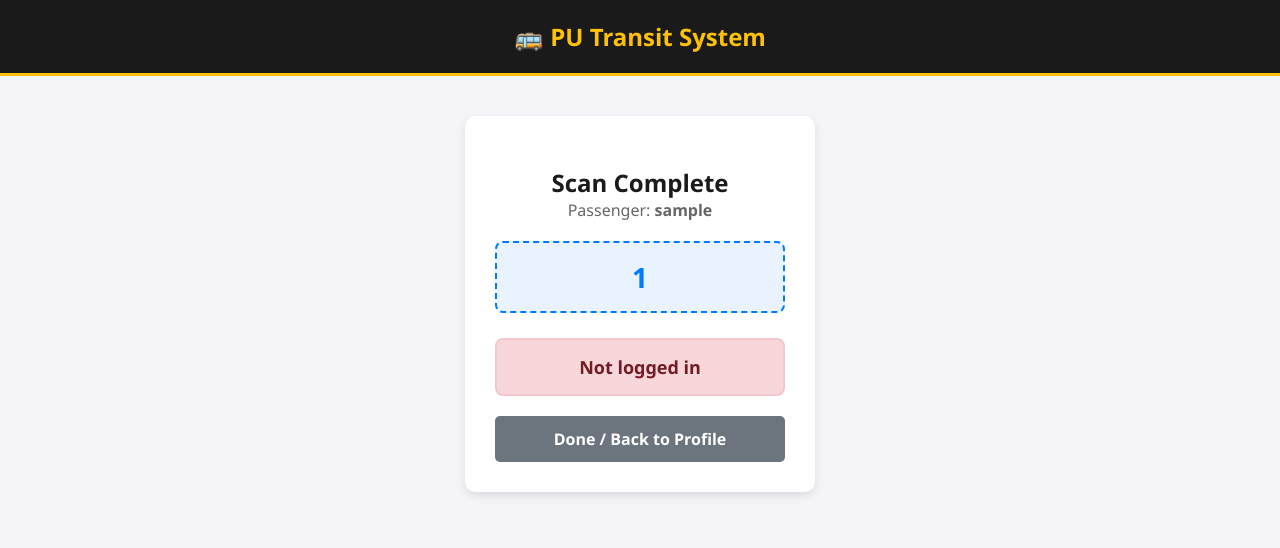
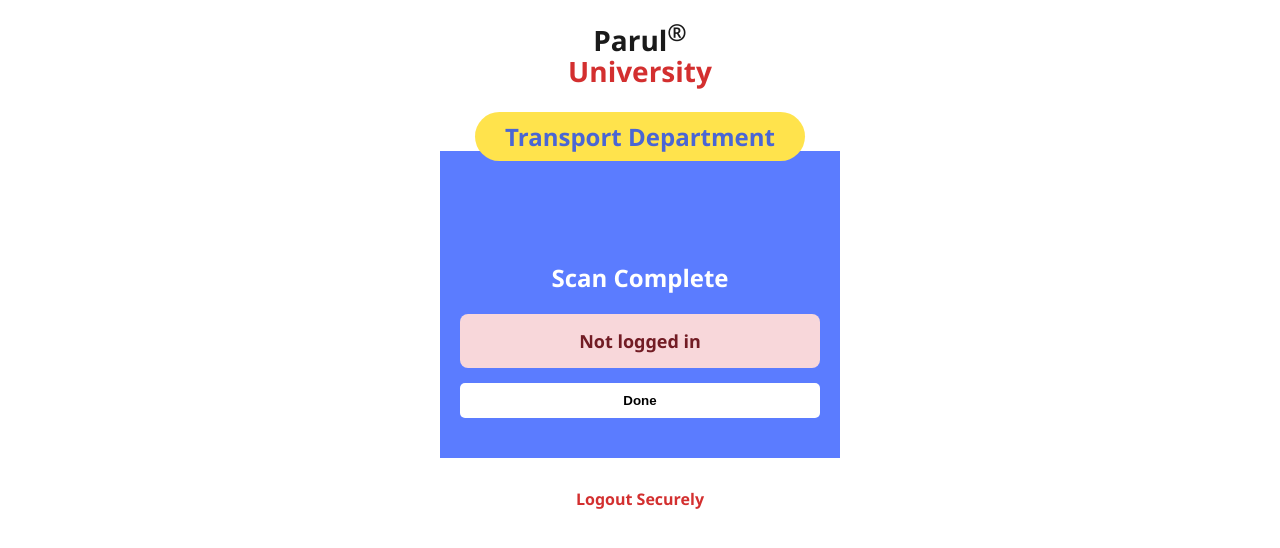
Before and after one commit to Kashyap42576/transit-app, a Flask app: template templates/dashboard.html in a window 1280 px wide. Shown: the top 548 px of the page. Run offline with Flask 3, Linux system fonts and the light colour scheme; the template is opened without the code that fills it: most values are stand-ins (such as "Sample title", 1, 10 or a date in 2020); grey boxes marked "Sample" are stand-in pictures.

Commit message:
Update dashboard.html

```diff
--- a/templates/dashboard.html
+++ b/templates/dashboard.html
@@ -5,32 +5,100 @@
     <meta name="viewport" content="width=device-width, initial-scale=1">
     <script src="https://unpkg.com/html5-qrcode" type="text/javascript"></script>
     <style>
-        body { font-family: 'Segoe UI', Tahoma, Geneva, Verdana, sans-serif; background-color: #f4f4f9; margin: 0; padding: 0; text-align: center; }
-        .nav { background: #1a1a1a; padding: 20px; color: #ffc107; font-size: 24px; font-weight: bold; border-bottom: 3px solid #ffc107;}
-        .content { padding: 40px 20px; }
-        .card { background: white; padding: 30px; border-radius: 10px; box-shadow: 0 4px 10px rgba(0,0,0,0.1); display: inline-block; max-width: 90%; width: 350px; box-sizing: border-box; }
-        .logout-btn { display: inline-block; background: #dc3545; color: white; padding: 12px 25px; text-decoration: none; border-radius: 5px; font-weight: bold; margin-top: 20px; width: 100%; box-sizing: border-box;}
-        .flash-message { background: #d4edda; color: #155724; padding: 10px; border-radius: 5px; margin-bottom: 15px; border: 1px solid #c3e6cb; font-weight: bold;}
+        body { font-family: 'Segoe UI', Tahoma, Geneva, Verdana, sans-serif; background-color: #ffffff; margin: 0; padding: 0; text-align: center; }
 
-        /* Boarding Specific UI */
-        .bus-id { font-size: 28px; color: #007bff; font-weight: bold; margin: 20px 0; background: #e9f2ff; padding: 15px; border-radius: 8px; border: 2px dashed #007bff;}
-        .confirm-btn { background: #007bff; color: white; border: none; padding: 15px 30px; font-size: 20px; font-weight: bold; border-radius: 8px; cursor: pointer; width: 100%; box-shadow: 0 4px 6px rgba(0,0,0,0.2); }
-        .confirm-btn:active { transform: scale(0.98); }
-        .result-box { margin-top: 25px; padding: 15px; border-radius: 8px; font-weight: bold; font-size: 18px; display: none; }
-        .success { background: #d4edda; color: #155724; border: 2px solid #c3e6cb; }
-        .error { background: #f8d7da; color: #721c24; border: 2px solid #f5c6cb; }
-        .loader { border: 4px solid #f3f3f3; border-top: 4px solid #3498db; border-radius: 50%; width: 40px; height: 40px; animation: spin 1s linear infinite; margin: 20px auto; }
+        /* University Header Styling */
+        .uni-header { padding: 20px 10px 10px; }
+        .uni-logo-text { font-size: 28px; font-weight: bold; line-height: 1.1; }
+        .uni-black { color: #1a1a1a; }
+        .uni-red { color: #d32f2f; }
+
+        /* Yellow Pill Title */
+        .transport-pill {
+            background: #ffe34c;
+            color: #4a66d4;
+            font-size: 24px;
+            font-weight: 900;
+            padding: 8px 30px;
+            border-radius: 50px;
+            display: inline-block;
+            margin-top: 15px;
+            margin-bottom: -20px; /* Pulls the blue card up under it */
+            position: relative;
+            z-index: 10;
+        }
+
+        /* The Blue ID Card */
+        .id-card-container { padding: 0 15px; max-width: 400px; margin: 0 auto; }
+        .blue-card {
+            background: #5b7cff;
+            border-radius: 0; /* Matches your flat-edge image style */
+            padding: 90px 20px 40px;
+            position: relative;
+            color: white;
+        }
+
+        /* Overlapping Profile Picture */
+        .profile-pic {
+            width: 150px;
+            height: 150px;
+            border-radius: 50%;
+            object-fit: cover;
+            position: absolute;
+            top: -75px;
+            left: 50%;
+            transform: translateX(-50%);
+            background: white;
+            box-shadow: 0 4px 10px rgba(0,0,0,0.15);
+        }
+
+        /* ID Text Stack */
+        .id-text-stack { font-size: 26px; font-weight: bold; line-height: 1.4; margin-bottom: 40px; }
+
+        /* Huge Scan Button */
+        .scan-btn {
+            background: #ffe34c;
+            color: #221c54;
+            border: none;
+            padding: 15px 40px;
+            font-size: 32px;
+            font-weight: 900;
+            border-radius: 50px;
+            cursor: pointer;
+            width: 90%;
+            box-shadow: 0 6px 12px rgba(0,0,0,0.15);
+        }
+        .scan-btn:active { transform: scale(0.97); box-shadow: 0 3px 6px rgba(0,0,0,0.15); }
+
+        /* Utility Classes */
+        .logout-btn { display: inline-block; color: #d32f2f; font-weight: bold; margin-top: 30px; text-decoration: none; font-size: 16px;}
+        .flash-message { background: #d4edda; color: #155724; padding: 10px; margin: 15px; border-radius: 5px; font-weight: bold; }
+
+        /* Scanner UI */
+        #reader-container { margin-top: 20px; background: white; border-radius: 10px; padding: 10px; box-shadow: 0 4px 10px rgba(0,0,0,0.3); }
+        #reader { width: 100%; border-radius: 8px; overflow: hidden; background: #000; }
+        #reader video { object-fit: cover; }
+
+        /* Processing UI */
+        .result-box { margin-top: 15px; padding: 15px; border-radius: 8px; font-weight: bold; font-size: 18px; display: none; }
+        .success { background: #d4edda; color: #155724; }
+        .error { background: #f8d7da; color: #721c24; }
+        .loader { border: 4px solid rgba(255,255,255,0.3); border-top: 4px solid white; border-radius: 50%; width: 40px; height: 40px; animation: spin 1s linear infinite; margin: 20px auto; }
         @keyframes spin { 0% { transform: rotate(0deg); } 100% { transform: rotate(360deg); } }
-
-        /* Scanner Specific UI */
-        #reader { width: 100%; max-width: 400px; margin: 0 auto; border: 2px solid #333; border-radius: 8px; overflow: hidden; background: #000;}
-        #reader video { object-fit: cover; }
     </style>
 </head>
 <body>
-    <div class="nav">🚌 PU Transit System</div>
-    <div class="content">
-        <div class="card">
+
+    <div class="uni-header">
+        <div class="uni-logo-text">
+            <span class="uni-black">Parul<sup>®</sup></span><br>
+            <span class="uni-red">University</span>
+        </div>
+    </div>
+
+    <div class="transport-pill">Transport Department</div>
+
+    <div class="id-card-container">
 
         {% with messages = get_flashed_messages() %}
             {% if messages %}
@@ -40,8 +108,46 @@
             {% endif %}
         {% endwith %}
 
+        {% if not photo_url or photo_url == "" or photo_url == "N/A" %}
+            <div class="blue-card" style="border-radius: 15px; padding-top: 40px;">
+                <h3 style="margin-top: 0;">📸 Missing Profile Photo</h3>
+                <p style="font-size: 14px; margin-bottom: 20px;">Please upload a clear picture of your face to generate your Digital ID and unlock bus access.</p>
+                <form action="/upload_photo" method="POST" enctype="multipart/form-data">
+                    <input type="file" name="photo" accept="image/*" required style="margin-bottom: 15px; width: 100%; padding: 10px; background: white; color: black; border-radius: 5px; box-sizing: border-box;">
+                    <button type="submit" class="scan-btn" style="font-size: 20px; padding: 12px;">Upload Photo</button>
+                </form>
+            </div>
+            <a href="/logout" class="logout-btn">Logout</a>
+
+        {% else %}
+            <div class="blue-card" id="digitalCard">
+                <img src="{{ photo_url }}" alt="Profile Photo" class="profile-pic">
+
+                <div class="id-text-stack">
+                    {{ user_name }}<br>
+                    {{ user_id }}<br>
+                    {{ shift }}<br>
+                    {{ boarding_point }}
+                </div>
+
+                <button id="startScanBtn" class="scan-btn" onclick="startScanner()">Scan Bus QR</button>
+
+                <div id="reader-container" style="display: none;">
+                    <div id="reader"></div>
+                    <button onclick="cancelScan()" style="background: #dc3545; color: white; border: none; padding: 10px 20px; border-radius: 5px; margin-top: 10px; font-weight: bold; width: 100%;">Cancel Scan</button>
+                </div>
+
+                <div id="processing-container" style="display: none;">
+                    <h2 id="inAppStatusTitle">Processing Scan...</h2>
+                    <div class="loader" id="inAppSpinner"></div>
+                    <div id="inAppResultBox" class="result-box"></div>
+                    <button onclick="resetUI()" style="background: white; color: black; border: none; padding: 10px 20px; border-radius: 5px; margin-top: 15px; font-weight: bold; width: 100%; display: none;" id="inAppDoneBtn">Done</button>
+                </div>
+            </div>
+
+            <a href="/logout" class="logout-btn" id="logoutBtn">Logout Securely</a>
+
             <script>
-                // Global text-to-speech function
                 function speak(text) {
                     if ('speechSynthesis' in window) {
                         let msg = new SpeechSynthesisUtterance(text);
@@ -50,104 +156,11 @@
                         window.speechSynthesis.speak(msg);
                     }
                 }
-            </script>
 
-            {% if bus_id %}
-
-                <h2 style="color: #1a1a1a; margin-bottom: 5px;" id="statusTitle">Processing Scan...</h2>
-                <p style="color: #666; font-size: 16px; margin-top: -5px;">Passenger: <strong>{{ user_name }}</strong></p>
-
-                <div class="bus-id">{{ bus_id }}</div>
-                <div class="loader" id="spinner"></div>
-
-                <div id="result-box" class="result-box"></div>
-
-                <a href="/dashboard" class="logout-btn" style="background: #6c757d; display: none;" id="backBtn">Done / Back to Profile</a>
-
-                <script>
-                    // Auto-process the boarding the moment the page loads
-                    window.onload = function() {
-                        fetch('/api/confirm_boarding', {
-                            method: 'POST',
-                            headers: { 'Content-Type': 'application/json' },
-                            body: JSON.stringify({ bus_id: "{{ bus_id }}" })
-                        })
-                        .then(response => response.json())
-                        .then(data => {
-                            document.getElementById('spinner').style.display = 'none';
-                            document.getElementById('statusTitle').innerText = "Scan Complete";
-
-                            let resultBox = document.getElementById('result-box');
-                            resultBox.style.display = 'block';
-                            resultBox.innerText = data.message;
-
-                            speak(data.audio);
-
-                            if(data.status === 'success') {
-                                resultBox.className = 'result-box success';
-                            } else {
-                                resultBox.className = 'result-box error';
-                            }
-                            document.getElementById('backBtn').style.display = 'block';
-                        })
-                        .catch(error => {
-                            document.getElementById('spinner').style.display = 'none';
-                            let resultBox = document.getElementById('result-box');
-                            resultBox.style.display = 'block';
-                            resultBox.innerText = "Network Error. Please try again.";
-                            resultBox.className = 'result-box error';
-                            document.getElementById('backBtn').style.display = 'block';
-                        });
-                    };
-                </script>
-
-            {% else %}
-
-                <div id="profile-container">
-                    <h2>Welcome, {{ user_name }}!</h2>
-                    <p style="color: #555; font-size: 16px; margin-top: -10px;">{{ session['role'] }} Profile</p>
-
-                    {% if not photo_url or photo_url == "" or photo_url == "N/A" %}
-                        <div style="background: #fff3cd; color: #856404; padding: 15px; border-radius: 5px; margin: 20px 0; border: 1px solid #ffeeba;">
-                            <strong>📸 Mandatory Profile Photo</strong><br>
-                            Please upload a clear picture of your face so the captain can verify your identity.
-                        </div>
-                        <form action="/upload_photo" method="POST" enctype="multipart/form-data">
-                            <input type="file" name="photo" accept="image/*" required style="margin-bottom: 15px; width: 100%; padding: 10px; border: 1px solid #ccc; border-radius: 5px; box-sizing: border-box;">
-                            <button type="submit" style="background: #28a745; color: white; border: none; padding: 12px; font-weight: bold; border-radius: 5px; width: 100%; cursor: pointer; font-size: 16px;">
-                                Upload Photo to Unlock Rides
-                            </button>
-                        </form>
-                    {% else %}
-                        <img id="profilePic" src="{{ photo_url }}" alt="Profile Photo" style="width: 120px; height: 120px; border-radius: 50%; object-fit: cover; border: 4px solid #28a745; margin-top: 10px; margin-bottom: 20px;">
-
-                        <button id="startScanBtn" class="confirm-btn" onclick="startScanner()">
-                            📷 Scan Bus QR Code
-                        </button>
-
-                        <div id="reader-container" style="display: none;">
-                            <div id="reader"></div>
-                            <button onclick="cancelScan()" class="logout-btn" style="background: #6c757d; padding: 10px; margin-top: 15px;">Cancel Scan</button>
-                        </div>
-                    {% endif %}
-
-                    <a href="/logout" class="logout-btn" id="logoutBtn">Logout</a>
-                </div>
-
-                <div id="processing-container" style="display: none;">
-                    <h2 style="color: #1a1a1a;" id="inAppStatusTitle">Processing Scan...</h2>
-                    <div class="loader" id="inAppSpinner"></div>
-                    <div id="inAppResultBox" class="result-box"></div>
-                    <button onclick="resetUI()" class="logout-btn" style="background: #6c757d; display: none;" id="inAppDoneBtn">Done</button>
-                </div>
-
-                <script>
                 let html5QrCode;
 
                 function startScanner() {
                     document.getElementById('startScanBtn').style.display = 'none';
-                        if(document.getElementById('profilePic')) document.getElementById('profilePic').style.display = 'none';
-                        document.getElementById('logoutBtn').style.display = 'none';
                     document.getElementById('reader-container').style.display = 'block';
 
                     html5QrCode = new Html5Qrcode("reader");
@@ -164,13 +177,9 @@
 
                 function resetUI() {
                     document.getElementById('processing-container').style.display = 'none';
-                        document.getElementById('profile-container').style.display = 'block';
                     document.getElementById('startScanBtn').style.display = 'block';
-                        if(document.getElementById('profilePic')) document.getElementById('profilePic').style.display = 'inline-block';
-                        document.getElementById('logoutBtn').style.display = 'block';
                     document.getElementById('reader-container').style.display = 'none';
 
-                        // Reset processing text
                     document.getElementById('inAppStatusTitle').innerText = "Processing Scan...";
                     document.getElementById('inAppSpinner').style.display = 'block';
                     document.getElementById('inAppResultBox').style.display = 'none';
@@ -182,13 +191,8 @@
                         html5QrCode.stop().then(() => {
                             html5QrCode.clear();
                             resetUI();
-                            }).catch((err) => {
-                                console.error("Failed to stop scanner", err);
-                                resetUI();
-                            });
-                        } else {
-                            resetUI();
-                        }
+                        }).catch((err) => { resetUI(); });
+                    } else { resetUI(); }
                 }
 
                 function onScanSuccess(decodedText, decodedResult) {
@@ -196,20 +200,18 @@
                         html5QrCode.stop().then(() => {
                             html5QrCode.clear();
 
-                                // Extract the Bus ID from the QR Code
                             let busId = decodedText;
                             if(decodedText.includes('/b/')) {
                                 let parts = decodedText.split('/b/');
                                 busId = parts[parts.length - 1];
                             }
-                                // Format it cleanly for the backend (GJ06_BX_8763 -> GJ06 BX 8763)
                             busId = busId.replace(/_/g, " ");
 
-                                // Transition to Processing Screen instantly
-                                document.getElementById('profile-container').style.display = 'none';
+                            document.getElementById('startScanBtn').style.display = 'none';
+                            document.getElementById('reader-container').style.display = 'none';
+                            document.querySelector('.id-text-stack').style.display = 'none';
                             document.getElementById('processing-container').style.display = 'block';
 
-                                // Fire the API Request silently in the background
                             fetch('/api/confirm_boarding', {
                                 method: 'POST',
                                 headers: { 'Content-Type': 'application/json' },
@@ -228,10 +230,15 @@
 
                                 if(data.status === 'success') {
                                     resultBox.className = 'result-box success';
+                                    document.getElementById('inAppDoneBtn').style.display = 'block';
+
+                                    // Refresh the page after 2 seconds to revert to the ID card
+                                    setTimeout(() => { window.location.reload(); }, 2500);
                                 } else {
                                     resultBox.className = 'result-box error';
+                                    document.getElementById('inAppDoneBtn').style.display = 'block';
+                                    document.getElementById('inAppDoneBtn').onclick = function() { window.location.reload(); };
                                 }
-                                    document.getElementById('inAppDoneBtn').style.display = 'block';
                             })
                             .catch(error => {
                                 document.getElementById('inAppSpinner').style.display = 'none';
@@ -240,20 +247,62 @@
                                 resultBox.innerText = "Network Error. Please try again.";
                                 resultBox.className = 'result-box error';
                                 document.getElementById('inAppDoneBtn').style.display = 'block';
+                                document.getElementById('inAppDoneBtn').onclick = function() { window.location.reload(); };
                             });
 
                         }).catch(err => console.error(err));
                     }
                 }
 
-                    function onScanFailure(error) {
-                        // Silently ignore failures until the camera locks onto a valid code
+                function onScanFailure(error) {}
+            </script>
+        {% endif %}
+    </div>
+
+    {% if bus_id %}
+    <script>
+        document.getElementById('digitalCard').innerHTML = `
+            <div id="processing-container" style="display: block;">
+                <h2 id="inAppStatusTitle">Processing Scan...</h2>
+                <div class="loader" id="inAppSpinner"></div>
+                <div id="inAppResultBox" class="result-box"></div>
+                <button onclick="window.location.href='/dashboard'" style="background: white; color: black; border: none; padding: 10px 20px; border-radius: 5px; margin-top: 15px; font-weight: bold; width: 100%; display: none;" id="inAppDoneBtn">Done</button>
+            </div>
+        `;
+
+        window.onload = function() {
+            fetch('/api/confirm_boarding', {
+                method: 'POST',
+                headers: { 'Content-Type': 'application/json' },
+                body: JSON.stringify({ bus_id: "{{ bus_id }}" })
+            })
+            .then(response => response.json())
+            .then(data => {
+                document.getElementById('inAppSpinner').style.display = 'none';
+                document.getElementById('inAppStatusTitle').innerText = "Scan Complete";
+                let resultBox = document.getElementById('inAppResultBox');
+                resultBox.style.display = 'block';
+                resultBox.innerText = data.message;
+                speak(data.audio);
+                if(data.status === 'success') {
+                    resultBox.className = 'result-box success';
+                    setTimeout(() => { window.location.href = '/dashboard'; }, 2500);
+                } else {
+                    resultBox.className = 'result-box error';
+                    document.getElementById('inAppDoneBtn').style.display = 'block';
                 }
+            })
+            .catch(error => {
+                document.getElementById('inAppSpinner').style.display = 'none';
+                let resultBox = document.getElementById('inAppResultBox');
+                resultBox.style.display = 'block';
+                resultBox.innerText = "Network Error.";
+                resultBox.className = 'result-box error';
+                document.getElementById('inAppDoneBtn').style.display = 'block';
+            });
+        };
     </script>
-
     {% endif %}
 
-        </div>
-    </div>
 </body>
 </html>
```
Lines whose indentation alone changed are shown as unchanged.
